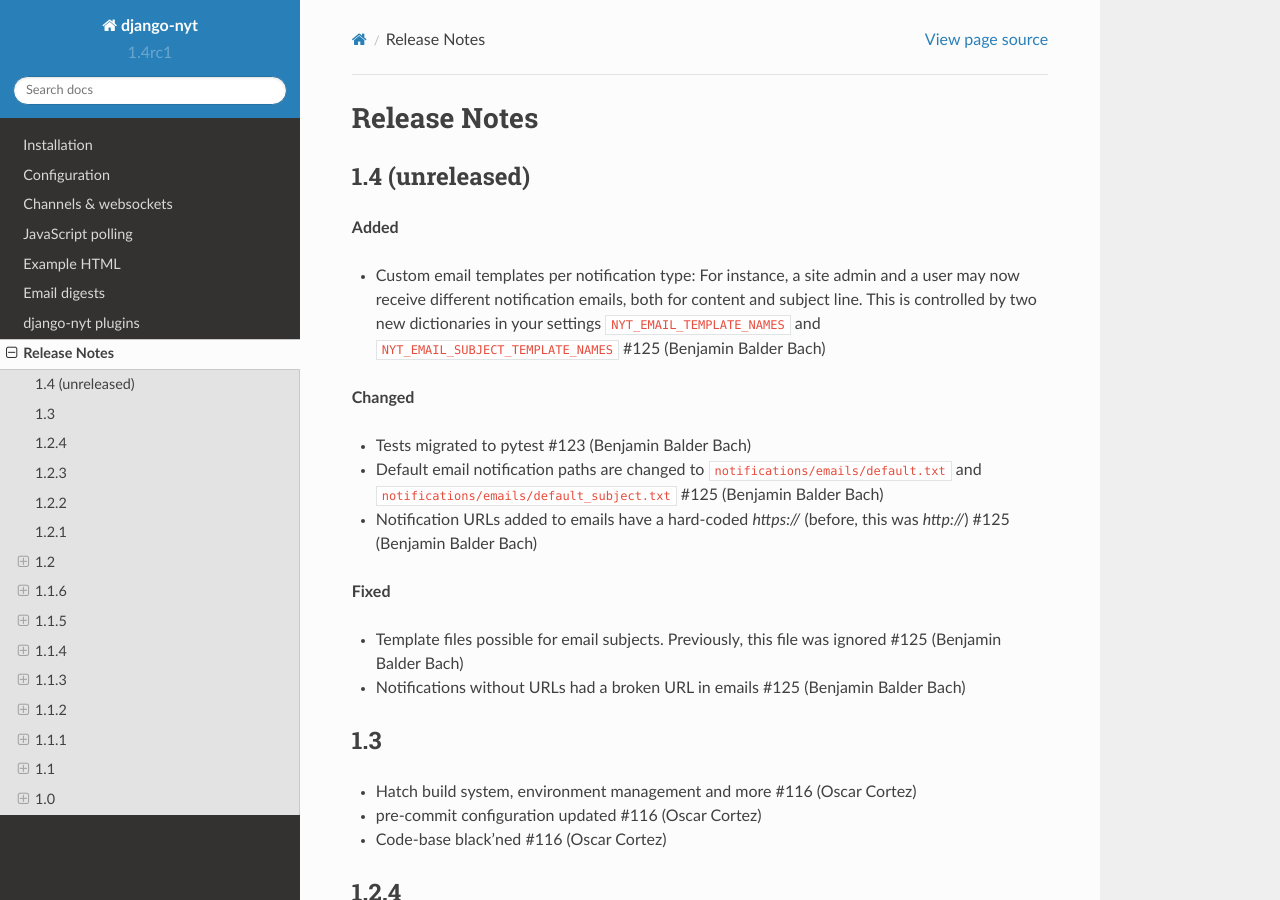
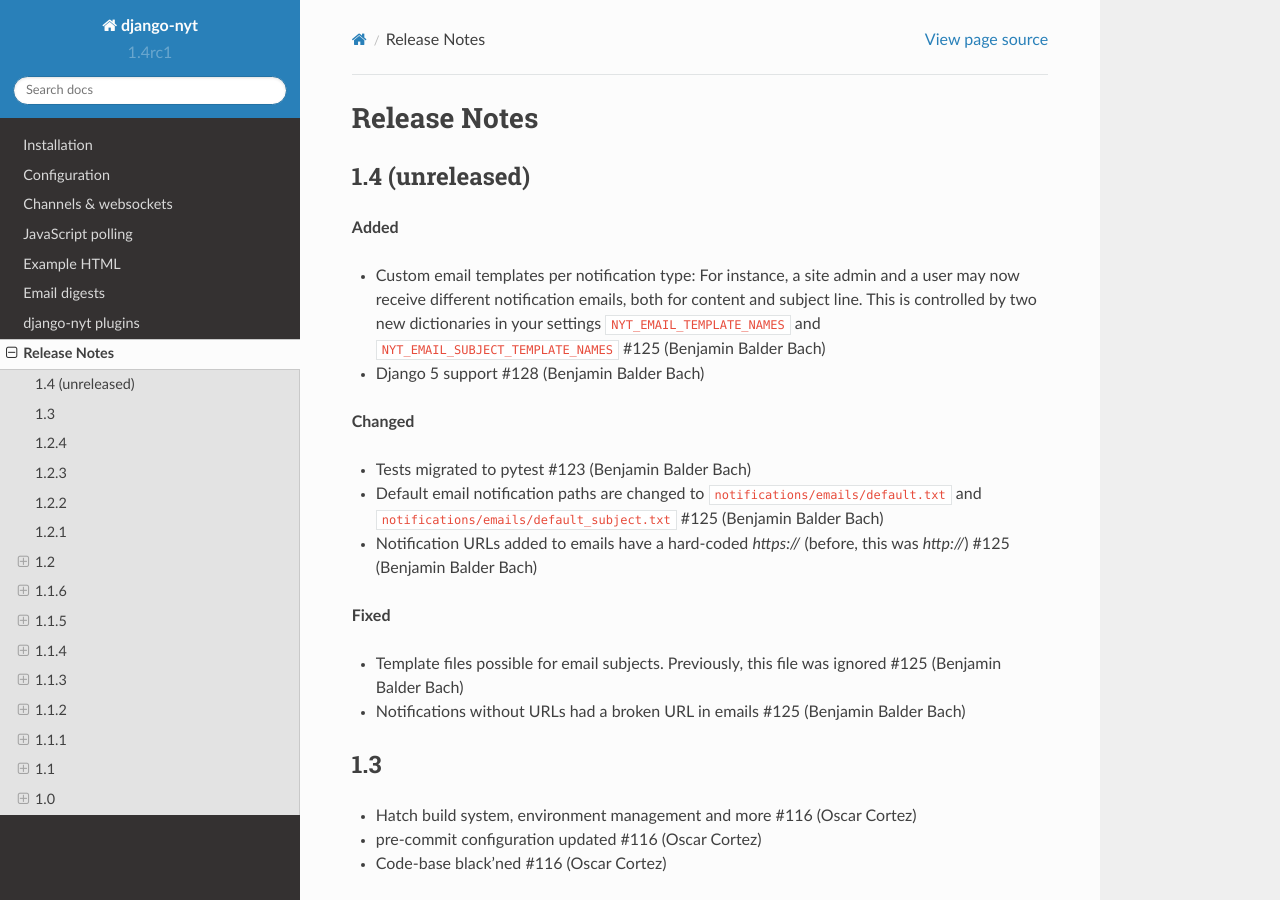
Before and after one commit to django-wiki/django-nyt, a Sphinx documentation site: the page built from docs/release_notes.rst, in a window 1280 px wide and 900 px high. Built offline with Sphinx 7.4.7 and the Read the Docs theme 2.0.0, drawn with Linux system fonts in a browser that asks for light colours; pages that are not in the unit, such as notebooks, are missing from menus.

Commit message:
Adds release note

```diff
--- a/docs/release_notes.rst
+++ b/docs/release_notes.rst
@@ -9,6 +9,7 @@
 * Custom email templates per notification type:
   For instance, a site admin and a user may now receive different notification emails, both for content and subject line.
   This is controlled by two new dictionaries in your settings ``NYT_EMAIL_TEMPLATE_NAMES`` and ``NYT_EMAIL_SUBJECT_TEMPLATE_NAMES`` #125 (Benjamin Balder Bach)
+* Django 5 support #128 (Benjamin Balder Bach)
 
 **Changed**
 
```
